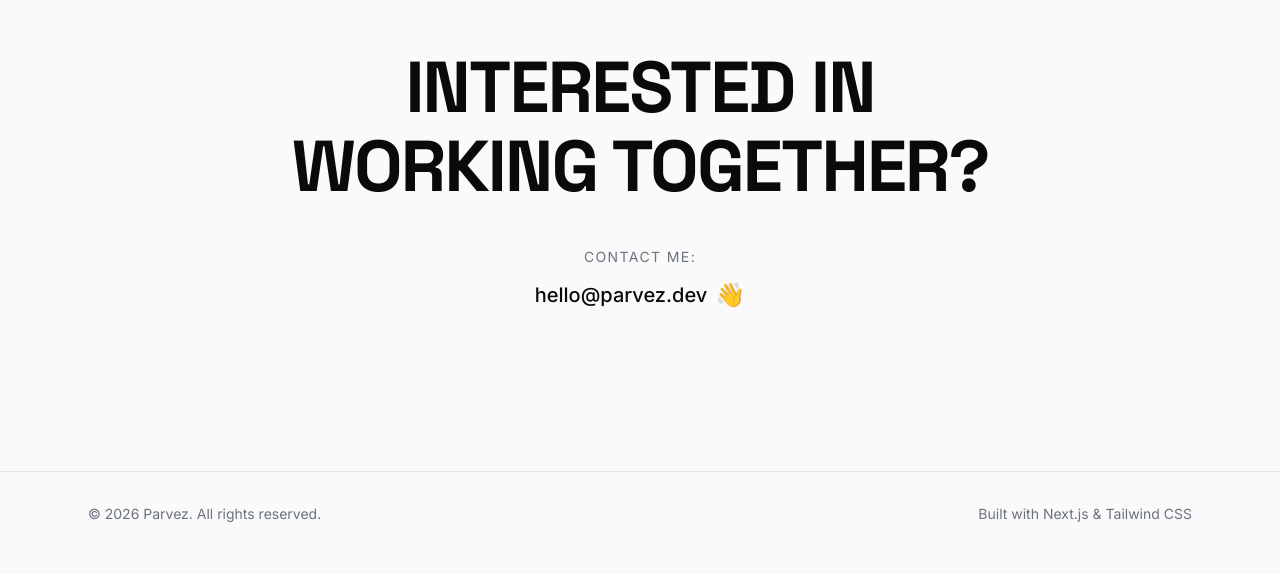
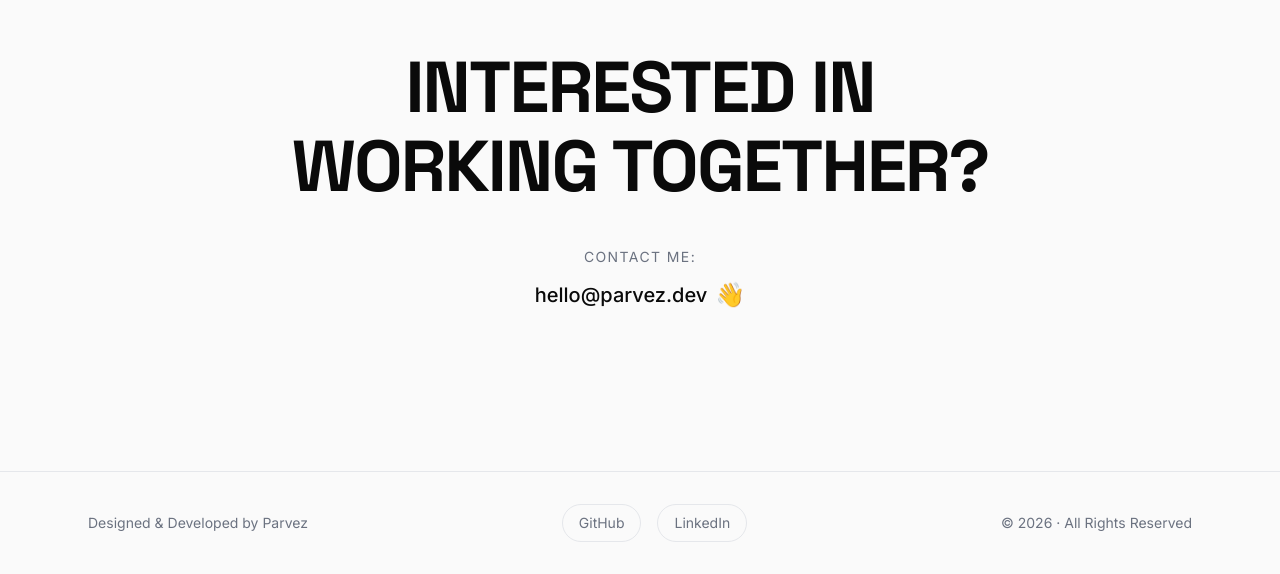
Before and after one commit to Sero01/Portfolio, a Next.js app: page / in a window 1280 px wide. Shown: the part 5537-6111 px from the top of the page. Built offline with nearby package versions, Linux system fonts and the light colour scheme.

Commit message:
style: redesign footer with social pills and three-column layout

```diff
--- a/src/components/footer.tsx
+++ b/src/components/footer.tsx
@@ -2,8 +2,26 @@ export function Footer() {
   return (
     <footer className="border-t border-[var(--color-border)] py-8">
       <div className="max-w-6xl mx-auto px-6 flex flex-col sm:flex-row items-center justify-between gap-4 text-sm text-[var(--color-muted)]">
-        <p>&copy; {new Date().getFullYear()} Parvez. All rights reserved.</p>
-        <p>Built with Next.js &amp; Tailwind CSS</p>
+        <p>Designed &amp; Developed by Parvez</p>
+        <div className="flex items-center gap-4">
+          <a
+            href="https://github.com/parvez"
+            target="_blank"
+            rel="noopener noreferrer"
+            className="px-4 py-2 rounded-full border border-[var(--color-border)] hover:border-[var(--color-muted)] transition-colors"
+          >
+            GitHub
+          </a>
+          <a
+            href="https://linkedin.com/in/parvez"
+            target="_blank"
+            rel="noopener noreferrer"
+            className="px-4 py-2 rounded-full border border-[var(--color-border)] hover:border-[var(--color-muted)] transition-colors"
+          >
+            LinkedIn
+          </a>
+        </div>
+        <p>&copy; {new Date().getFullYear()} &middot; All Rights Reserved</p>
       </div>
     </footer>
   );
```
